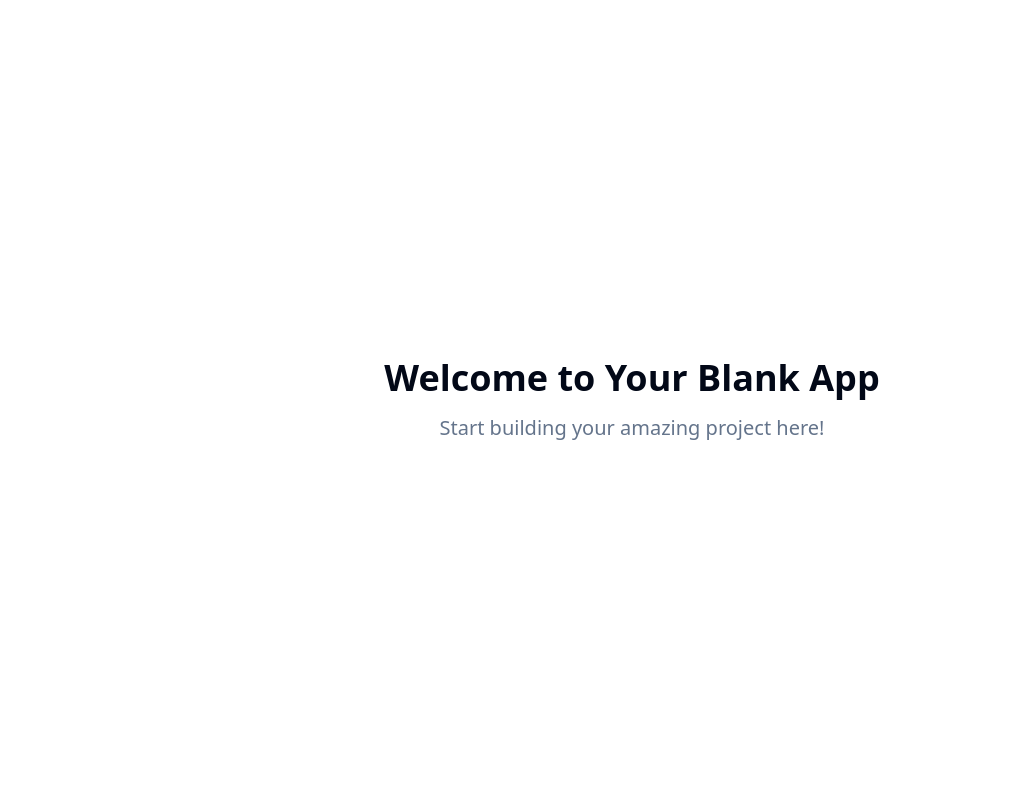
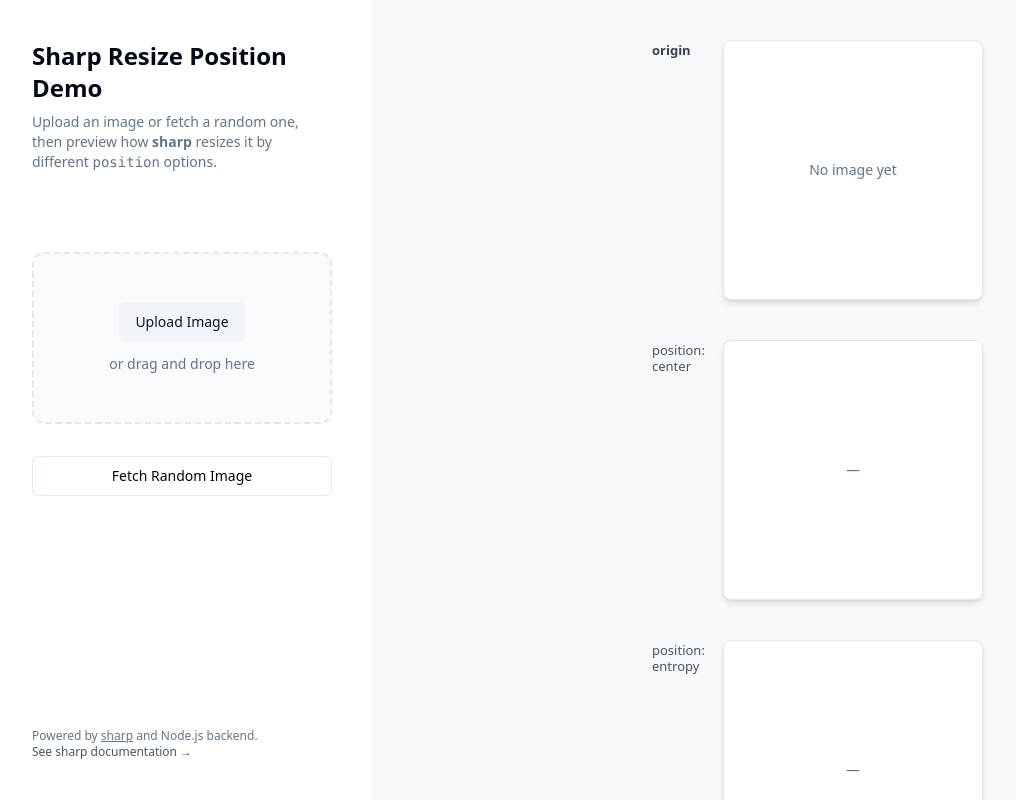
Before and after one commit to tankxu/sharp-position-playground, a React (Vite) app: page / in a window 1280 px wide. Shown: the whole page, without its empty margins (8-1024 px from the left). Built offline with nearby package versions, Linux system fonts and the light colour scheme.

Commit message:
feat: Implement Sharp image processing demo page
Adds a two-column page demonstrating Sharp image resizing with different position parameters. Includes image upload, random image fetching, and display of resized images with descriptions. Requires a Node.js backend.

```diff
--- /dev/null
+++ b/src/components/ImageUploadPanel.tsx
@@ -0,0 +1,93 @@
+
+import React, { useRef, useCallback } from "react";
+import { Button } from "@/components/ui/button";
+
+interface ImageUploadPanelProps {
+  onImageSelected: (file: File, url: string) => void;
+  loading: boolean;
+}
+
+const ImageUploadPanel: React.FC<ImageUploadPanelProps> = ({
+  onImageSelected,
+  loading,
+}) => {
+  const inputRef = useRef<HTMLInputElement | null>(null);
+
+  // Drag-and-drop handlers
+  const onDrop = useCallback(
+    (e: React.DragEvent<HTMLDivElement>) => {
+      e.preventDefault();
+      if (e.dataTransfer.files && e.dataTransfer.files[0]) {
+        const file = e.dataTransfer.files[0];
+        const url = URL.createObjectURL(file);
+        onImageSelected(file, url);
+      }
+    },
+    [onImageSelected]
+  );
+
+  const onChange = useCallback(
+    (e: React.ChangeEvent<HTMLInputElement>) => {
+      if (e.target.files && e.target.files[0]) {
+        const file = e.target.files[0];
+        const url = URL.createObjectURL(file);
+        onImageSelected(file, url);
+      }
+    },
+    [onImageSelected]
+  );
+
+  const handleFetchRandom = async () => {
+    // Fetch image blob from picsum
+    const resp = await fetch("https://picsum.photos/1920/1080?random");
+    const blob = await resp.blob();
+    const file = new File([blob], "random.jpg", { type: "image/jpeg" });
+    const url = URL.createObjectURL(blob);
+    onImageSelected(file, url);
+  };
+
+  return (
+    <div className="bg-white rounded-l-xl h-full p-10 flex flex-col gap-8">
+      <div className="mb-12">
+        <h1 className="text-2xl font-bold mb-2">Sharp Resize Position Demo</h1>
+        <p className="text-muted-foreground text-sm">
+          Upload an image or fetch a random one, then preview how <b>sharp</b> resizes it by different <span className="font-mono">position</span> options.
+        </p>
+      </div>
+      <div
+        className="border-2 border-dashed border-gray-200 rounded-xl bg-gray-50 hover:border-primary flex flex-col items-center justify-center py-12 px-5 transition-colors"
+        style={{ minHeight: 160 }}
+        onDrop={onDrop}
+        onDragOver={(e) => e.preventDefault()}
+      >
+        <input
+          ref={inputRef}
+          className="hidden"
+          type="file"
+          accept="image/*"
+          onChange={onChange}
+          disabled={loading}
+        />
+        <Button
+          variant="secondary"
+          onClick={() => inputRef.current?.click()}
+          disabled={loading}
+        >{loading ? "Loading..." : "Upload Image"}</Button>
+        <span className="mt-3 text-sm text-muted-foreground">or drag and drop here</span>
+      </div>
+      <Button
+        variant="outline"
+        className="w-full"
+        onClick={handleFetchRandom}
+        disabled={loading}
+      >{loading ? "Loading..." : "Fetch Random Image"}</Button>
+      <div className="flex-1" />
+      <div className="text-xs text-muted-foreground">
+        Powered by <a href="https://sharp.pixelplumbing.com/" target="_blank" rel="noreferrer" className="underline">sharp</a> and Node.js backend.<br />
+        <a href="https://github.com/lovell/sharp" target="_blank" className="text-gray-600 hover:underline">See sharp documentation &rarr;</a>
+      </div>
+    </div>
+  );
+};
+
+export default ImageUploadPanel;
--- /dev/null
+++ b/src/components/ResizeDemoPanel.tsx
@@ -0,0 +1,55 @@
+
+import React from "react";
+import ResizeImageCard from "./ResizeImageCard";
+
+export const POSITION_LABELS: { [k: string]: string } = {
+  origin: "origin",
+  center: "position: center",
+  entropy: "position: entropy",
+  attention: "position: attention",
+};
+
+interface ResizeDemoPanelProps {
+  sourcePreviewUrl: string | null;
+  processedImages: { [position: string]: string | null };
+  loading: boolean;
+}
+
+const ResizeDemoPanel: React.FC<ResizeDemoPanelProps> = ({
+  sourcePreviewUrl,
+  processedImages,
+  loading,
+}) => {
+  return (
+    <div className="bg-[#f6f8fa] min-h-full flex-1 h-full px-0 sm:px-8 py-10 overflow-y-auto rounded-r-xl">
+      <div className="max-w-[340px] mx-auto">
+        {/* Image origin */}
+        <div className="flex items-start gap-4 mb-10">
+          <div className="w-[55px] flex-shrink-0 pt-[2px] text-[13px] font-bold text-gray-700 leading-tight">
+            {POSITION_LABELS.origin}
+          </div>
+          <ResizeImageCard
+            url={sourcePreviewUrl}
+            loading={loading}
+            type="origin"
+          />
+        </div>
+        {/* Resized Images */}
+        {["center", "entropy", "attention"].map((pos) => (
+          <div className="flex items-start gap-4 mb-10" key={pos}>
+            <div className="w-[55px] flex-shrink-0 pt-[2px] text-[13px] font-normal text-gray-600 leading-tight">
+              {POSITION_LABELS[pos]}
+            </div>
+            <ResizeImageCard
+              url={processedImages[pos]}
+              loading={loading}
+              type={pos}
+            />
+          </div>
+        ))}
+      </div>
+    </div>
+  );
+};
+
+export default ResizeDemoPanel;
--- /dev/null
+++ b/src/components/ResizeImageCard.tsx
@@ -0,0 +1,63 @@
+
+import React from "react";
+import { cn } from "@/lib/utils";
+
+const SHADOW = "shadow-md";
+const BORDER =
+  "border border-gray-200 group-hover:border-primary transition-colors";
+
+interface ResizeImageCardProps {
+  url: string | null;
+  loading: boolean;
+  type: "origin" | "center" | "entropy" | "attention";
+}
+
+const ResizeImageCard: React.FC<ResizeImageCardProps> = ({
+  url,
+  loading,
+  type,
+}) => (
+  <div
+    className={cn(
+      "w-[260px] h-[260px] bg-white rounded-lg overflow-hidden flex items-center justify-center relative group",
+      BORDER,
+      SHADOW
+    )}
+    style={{
+      minWidth: 260,
+      minHeight: 260,
+    }}
+  >
+    {!url ? (
+      <div className="text-center text-sm text-muted-foreground px-2">
+        {loading ? "Processing..." : type === "origin" ? "No image yet" : "—"}
+      </div>
+    ) : type === "origin" ? (
+      <img
+        src={url}
+        alt="original"
+        className="max-h-[258px] max-w-full object-contain"
+        draggable={false}
+        style={{
+          width: "auto",
+          height: 260,
+          objectFit: "contain",
+        }}
+      />
+    ) : (
+      <img
+        src={url}
+        alt={type}
+        className="w-[260px] h-[260px] object-cover"
+        draggable={false}
+        style={{
+          objectFit: "cover",
+          width: 260,
+          height: 260,
+        }}
+      />
+    )}
+  </div>
+);
+
+export default ResizeImageCard;
--- a/src/pages/Index.tsx
+++ b/src/pages/Index.tsx
@@ -1,11 +1,100 @@
-// Update this page (the content is just a fallback if you fail to update the page)
+
+import React, { useState, useCallback } from "react";
+import ImageUploadPanel from "../components/ImageUploadPanel";
+import ResizeDemoPanel from "../components/ResizeDemoPanel";
+
+/**
+ * You need to run the backend at http://localhost:3001
+ * See server/index.js for Node.js backend.
+ */
+
+const API_BASE = "http://localhost:3001/api";
 
 const Index = () => {
+  // Origin
+  const [imageFile, setImageFile] = useState<File | null>(null);
+  const [sourcePreviewUrl, setSourcePreviewUrl] = useState<string | null>(null);
+  // Processed
+  const [processed, setProcessed] = useState<{
+    [key: string]: string | null;
+  }>({ center: null, entropy: null, attention: null });
+  const [originProcessedUrl, setOriginProcessedUrl] = useState<string | null>(
+    null
+  );
+  const [loading, setLoading] = useState(false);
+
+  // Main image load (trigger resize)
+  const handleImageSelected = useCallback(
+    async (file: File, previewUrl: string) => {
+      setImageFile(file);
+      setSourcePreviewUrl(previewUrl);
+      setOriginProcessedUrl(null);
+      setProcessed({ center: null, entropy: null, attention: null });
+      setLoading(true);
+
+      try {
+        // 1. Send to /api/origin to get scaled origin display
+        const formDataOrigin = new FormData();
+        formDataOrigin.append("file", file);
+
+        const originRes = await fetch(`${API_BASE}/origin`, {
+          method: "POST",
+          body: formDataOrigin,
+        });
+
+        if (originRes.ok) {
+          // use blob
+          const blob = await originRes.blob();
+          setOriginProcessedUrl(URL.createObjectURL(blob));
+        } else {
+          setOriginProcessedUrl(previewUrl); // fallback to true preview
+        }
+
+        // 2. For three positions
+        const resizes = ["center", "entropy", "attention"];
+        const results: { [pos: string]: string | null } = {};
+        await Promise.all(
+          resizes.map(async (pos) => {
+            const fd = new FormData();
+            fd.append("file", file);
+            fd.append("position", pos);
+
+            const r = await fetch(`${API_BASE}/resize`, {
+              method: "POST",
+              body: fd,
+            });
+            if (r.ok) {
+              const blob = await r.blob();
+              results[pos] = URL.createObjectURL(blob);
+            } else {
+              results[pos] = null;
+            }
+          })
+        );
+        setProcessed(results);
+      } finally {
+        setLoading(false);
+      }
+    },
+    []
+  );
+
   return (
-    <div className="min-h-screen flex items-center justify-center bg-background">
-      <div className="text-center">
-        <h1 className="text-4xl font-bold mb-4">Welcome to Your Blank App</h1>
-        <p className="text-xl text-muted-foreground">Start building your amazing project here!</p>
+    <div className="w-screen h-screen bg-background flex overflow-hidden">
+      {/* Left: Upload */}
+      <div
+        className="w-[380px] min-w-[320px] max-w-[440px] h-full overflow-y-auto"
+        style={{ boxShadow: "2px 0 16px 0 rgba(48,51,77,0.08)" }}
+      >
+        <ImageUploadPanel onImageSelected={handleImageSelected} loading={loading} />
+      </div>
+      {/* Right: Result */}
+      <div className="flex-1 min-w-0 h-full overflow-x-auto">
+        <ResizeDemoPanel
+          sourcePreviewUrl={originProcessedUrl}
+          processedImages={processed}
+          loading={loading}
+        />
       </div>
     </div>
   );
```
Also changed, not shown: 1 other file (tests, documents, lock files or other folders).
